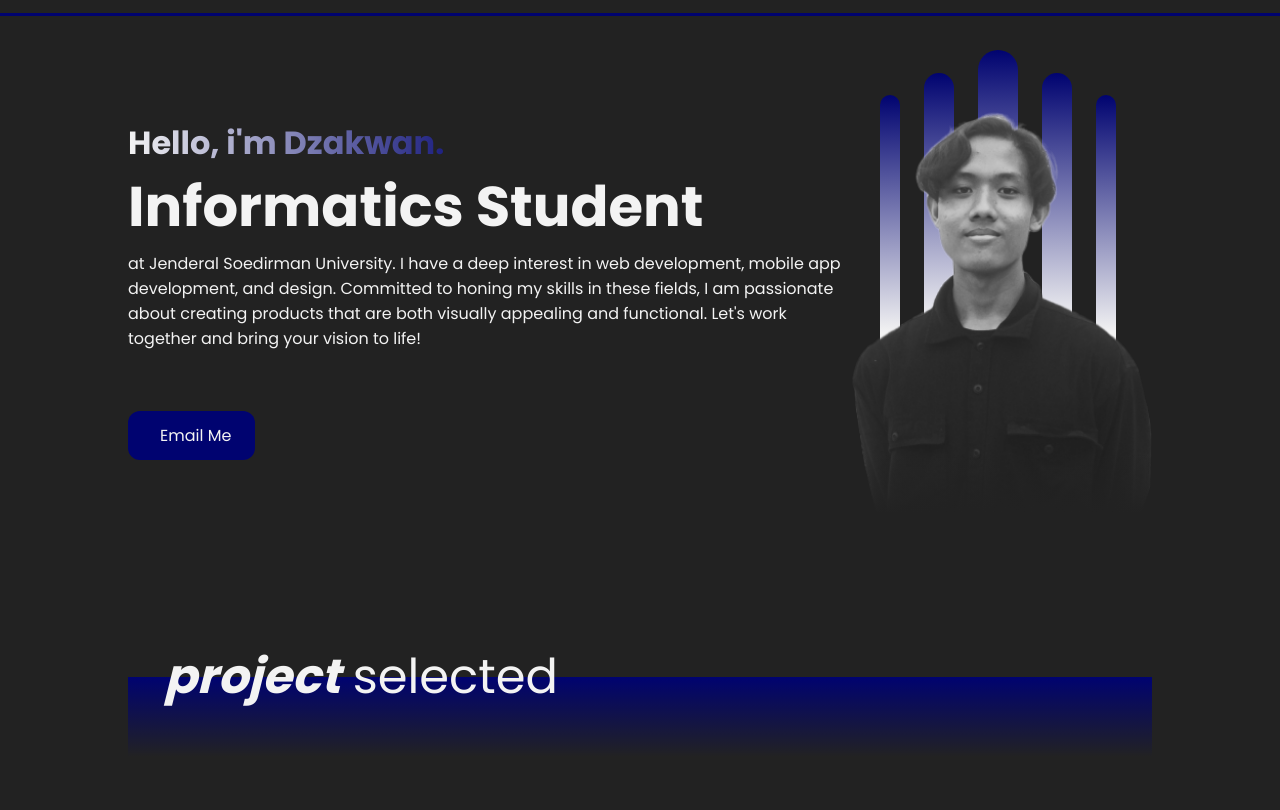
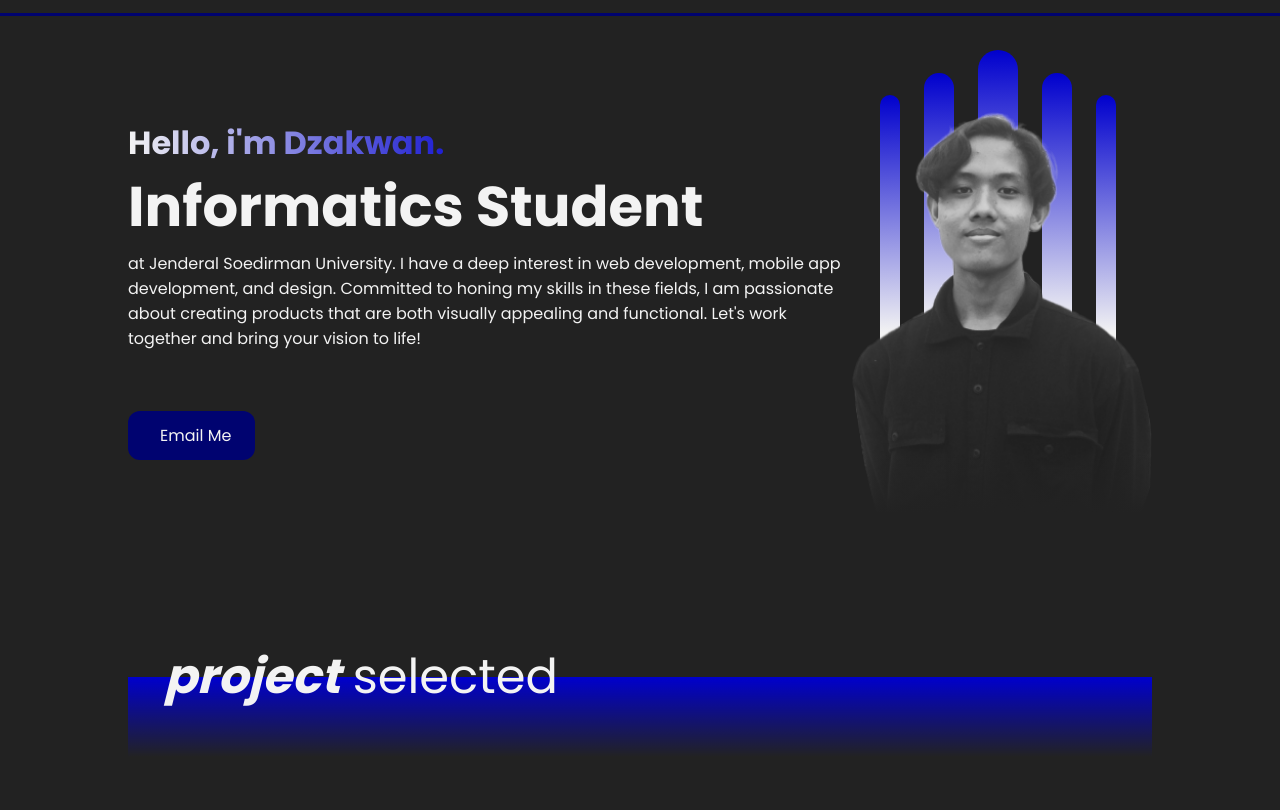
Before and after one commit to dzakwanIrfan/dzakwanIrfan.github.io, a plain HTML site: page index.html in a window 1280 px wide. Shown: the part 69-879 px from the top of the page. Drawn offline with Linux system fonts and the light colour scheme; some icons are missing.

Commit message:
koreksi warna

```diff
--- a/style.css
+++ b/style.css
@@ -1,5 +1,6 @@
 :root{
     --biruGelap: #000370;
+    --biru: #0000cd;
     --hitamBG: #3f3f3f;
     --hitam: #222222;
     --putih: #f3f3f3;
@@ -128,7 +129,7 @@ nav a::after {
   bottom: 0;
   width: 0;
   height: 2px;
-  background-image: linear-gradient(to right, rgba(243, 243, 243, 1), rgb(0, 3, 112));
+  background-image: linear-gradient(to right, rgba(243, 243, 243, 1), rgb(0, 0, 205));
   transition: width 0.3s ease-out; /* Animasi lebar garis bawah */
 }
 
@@ -149,7 +150,7 @@ nav a:hover::after {
 #home .home-left .head1{
     font-weight: 700;
     font-size: 32px;
-    background: linear-gradient(to right, #f3f3f3, #000370, #000370);
+    background: linear-gradient(to right, #f3f3f3, #0000cd, #0000cd);
 			-webkit-text-fill-color: transparent;
 			-webkit-background-clip: text;
 }
@@ -238,7 +239,7 @@ nav a:hover::after {
 }
 
 #home .home-right .ornament .garis{
-    background: linear-gradient( rgb(0, 3, 112), rgba(243, 243, 243, 1), rgba(243, 243, 243, 1));
+    background: linear-gradient( #0000cd, rgba(243, 243, 243, 1), rgba(243, 243, 243, 1));
     border-radius: 100px;
 }
 
@@ -270,7 +271,7 @@ nav a:hover::after {
 .bg-head{
     height: 80px;
     width: 100%;
-    background: linear-gradient( rgb(0, 3, 112), rgba(34, 34, 34, 0));
+    background: linear-gradient( rgb(0, 0, 205), rgba(34, 34, 34, 0));
     position: relative;
 }
 
```
